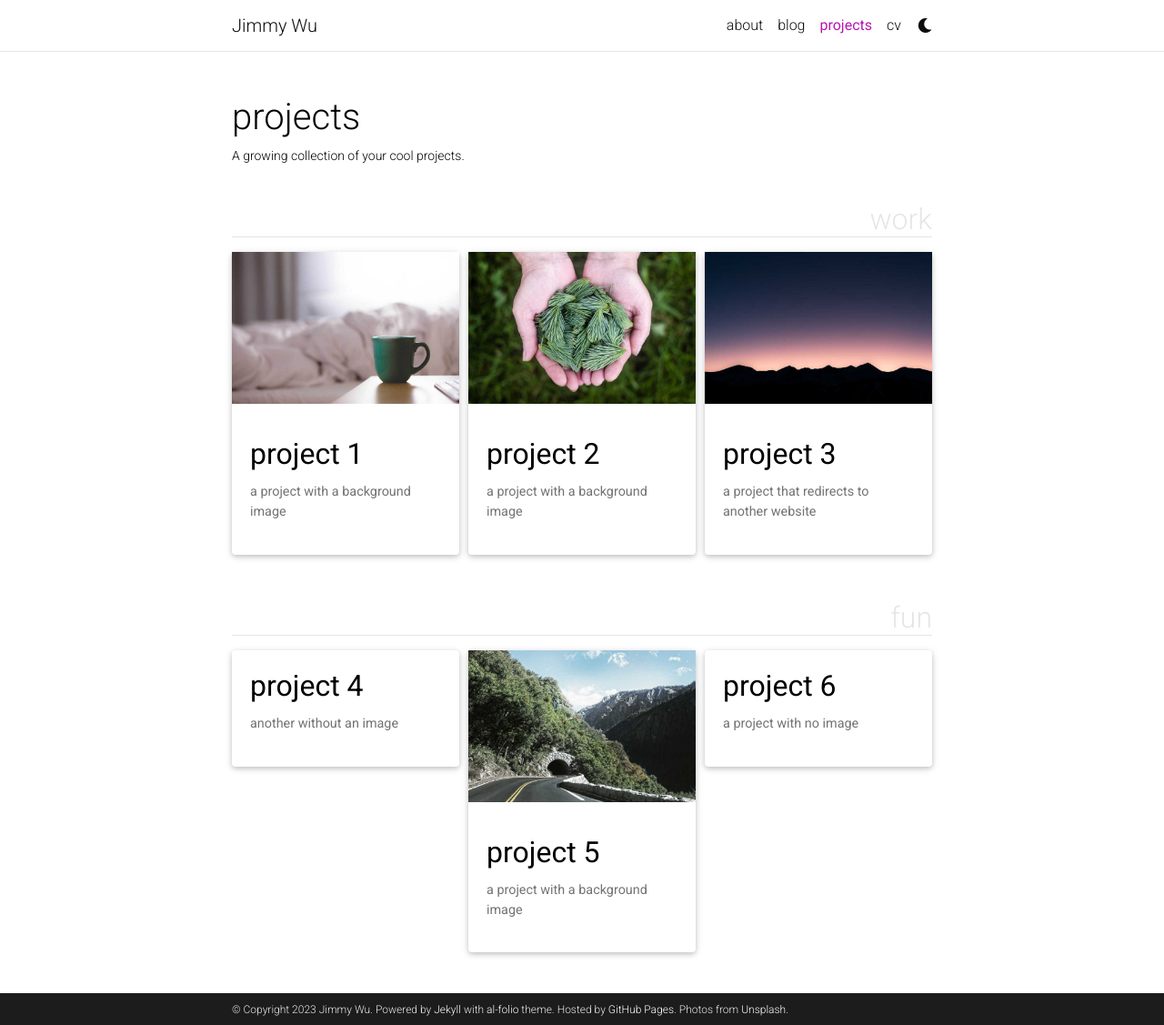
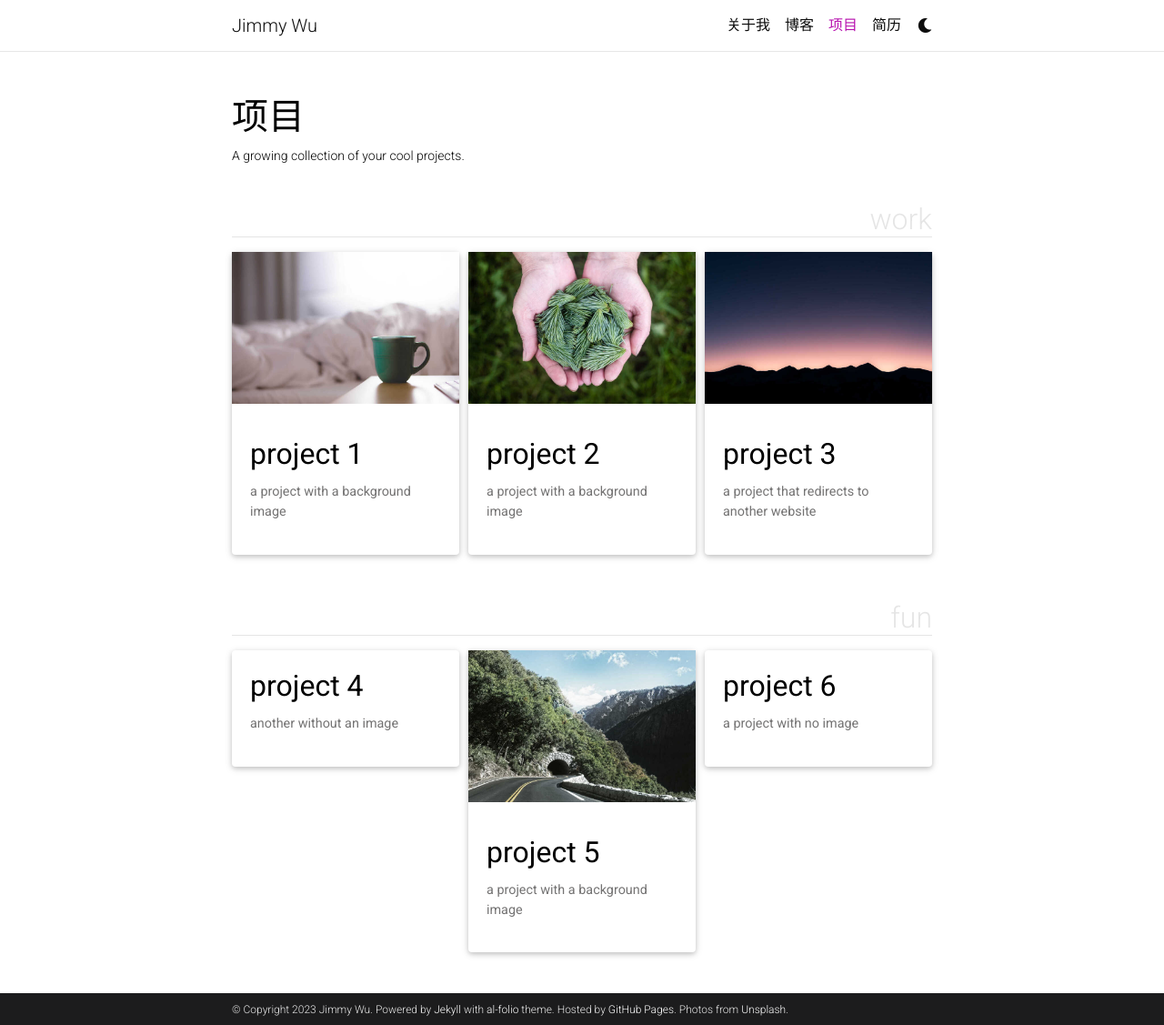
Before and after one commit to wzm001/wzm001.github.io, a Jekyll site: the page built from _pages/projects.md, in a window 1280 px wide and 1127 px high. Shown: the whole window at 91% size. Built offline with Jekyll 4.4.1, drawn with Linux system fonts in a browser that asks for light colours; full-size pictures stand in for the smaller copies a plugin makes; comment, search, counter and statistics services are not loaded; a style sheet for code colours, icons or effects is not loaded.

Commit message:
修改简历

```diff
--- a/_config.yml
+++ b/_config.yml
@@ -116,8 +116,8 @@
 # Blog
 # -----------------------------------------------------------------------------
 
-blog_name: 技术心路 # blog_name will be displayed in your blog page
-blog_nav_title: blog # your blog must have a title for it to be displayed in the nav bar
+blog_name: wzm的小屋 # blog_name will be displayed in your blog page
+blog_nav_title: 博客 # your blog must have a title for it to be displayed in the nav bar
 blog_description: 学无止境，惑无休止
 permalink: /blog/:year/:title/
 
@@ -137,7 +137,7 @@
   repo_id: R_kgDOG5N29g
   category: Announcements             # name of the category under which discussions will be created
   category_id: DIC_kwDOG5N29s4CUo0g
-  mapping: og:title                 # identify discussions by post title
+  mapping: title                 # identify discussions by post title
   strict: 0                      # use strict identification mode
   reactions_enabled: 1           # enable (1) or disable (0) emoji reactions
   input_position: bottom         # whether to display input form below (bottom) or above (top) the comments
@@ -248,7 +248,7 @@
     tag: '/blog/tag/:name/'
     category: '/blog/category/:name/'
 
-# display_tags: ['formatting', 'images', 'links', 'math', 'code'] # this tags will be dispalyed on the front page of your blog
+display_tags: ['数据库', 'Java', 'MQ', 'Redis', '分布式'] # this tags will be dispalyed on the front page of your blog
 
 # -----------------------------------------------------------------------------
 # Jekyll Scholar
--- a/_pages/cv.md
+++ b/_pages/cv.md
@@ -1,8 +1,7 @@
 ---
-layout: cv
-permalink: /cv/
-title: cv
+layout: page
+permalink: /assets/pdf/cv.pdf
+title: 简历
 nav: true
 nav_order: 4
-cv_pdf: example_pdf.pdf
 ---
--- a/_pages/projects.md
+++ b/_pages/projects.md
@@ -1,6 +1,6 @@
 ---
 layout: page
-title: projects
+title: 项目
 permalink: /projects/
 description: A growing collection of your cool projects.
 nav: true
```
Also changed, not shown: _pages/about.md (+1 -1 lines), 1 other file.
